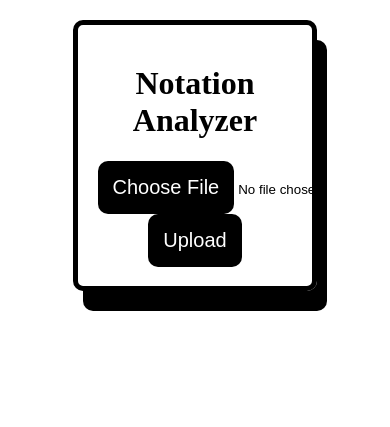
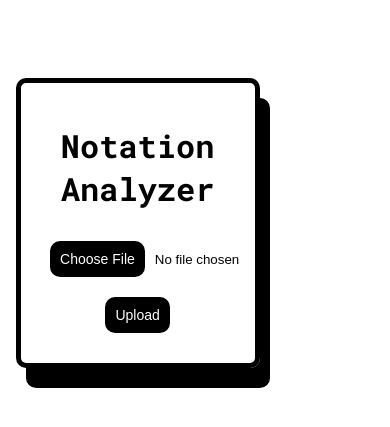
Before and after one commit to Bhavish5/notation_analyzer, a Flask app: page / in a window 390 px wide. Shown: the top 427 px of the page. Run offline with Flask 3, Linux system fonts and the light colour scheme.

Commit message:
Styled the webapp to look good on mobile

```diff
--- a/static/style.css
+++ b/static/style.css
@@ -1,6 +1,9 @@
+@import url('https://fonts.googleapis.com/css2?family=Roboto+Mono:ital,wght@0,100..700;1,100..700&display=swap');
+
 body{
     margin: 0px;
     padding: 0px;
+    font-family: "Roboto Mono", monospace;
 }
 
 .app{
@@ -22,3 +25,15 @@ body{
     color: white;
     cursor: pointer;
 }
+
+@media only screen and (max-width: 600px){
+    .app{
+        width: 50%;
+        margin: 20% 4%;
+    }
+    .btn, input::file-selector-button{
+        font-size: 14px;
+        margin: 10px;
+        padding: 10px;
+    }
+}
```
